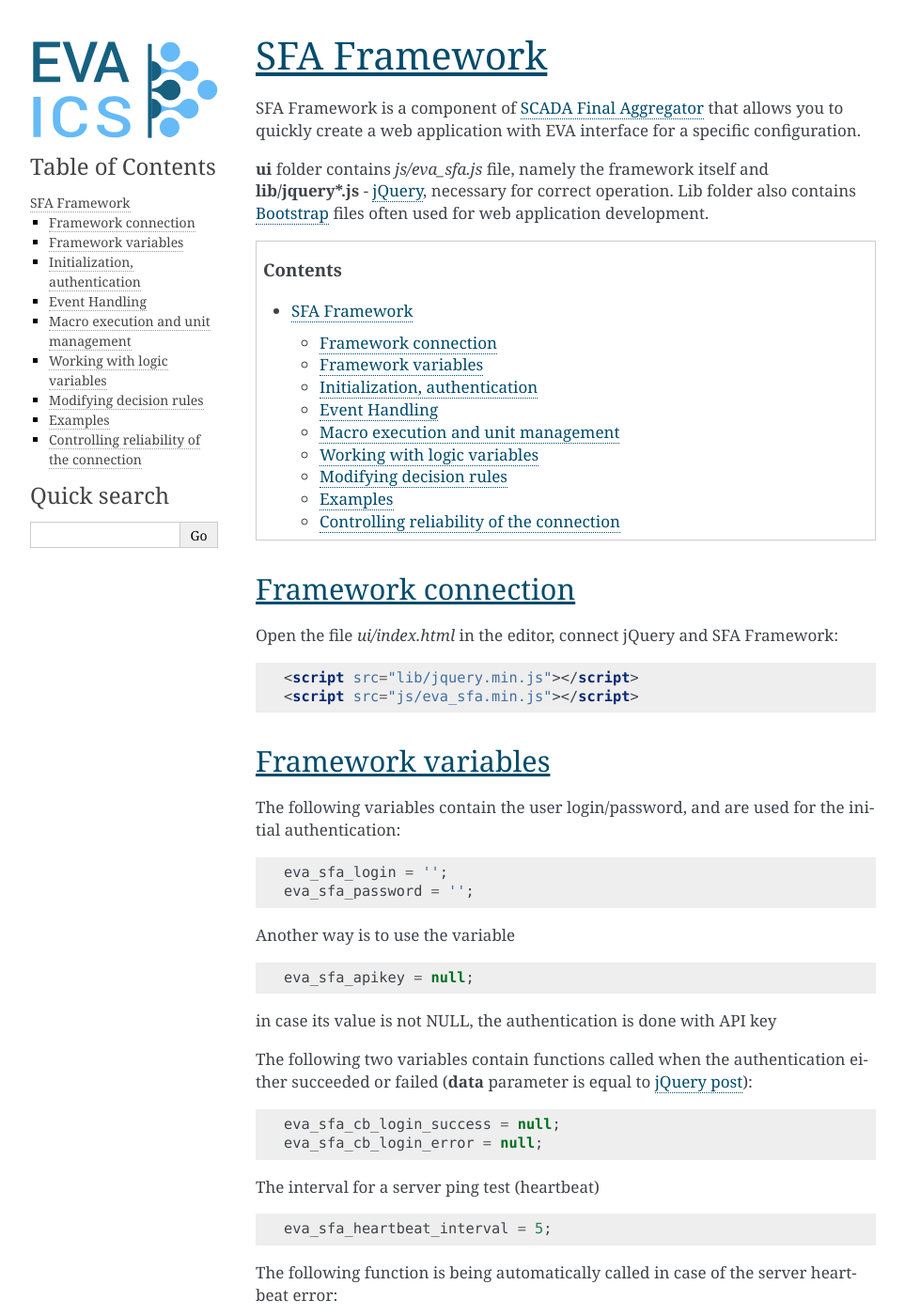
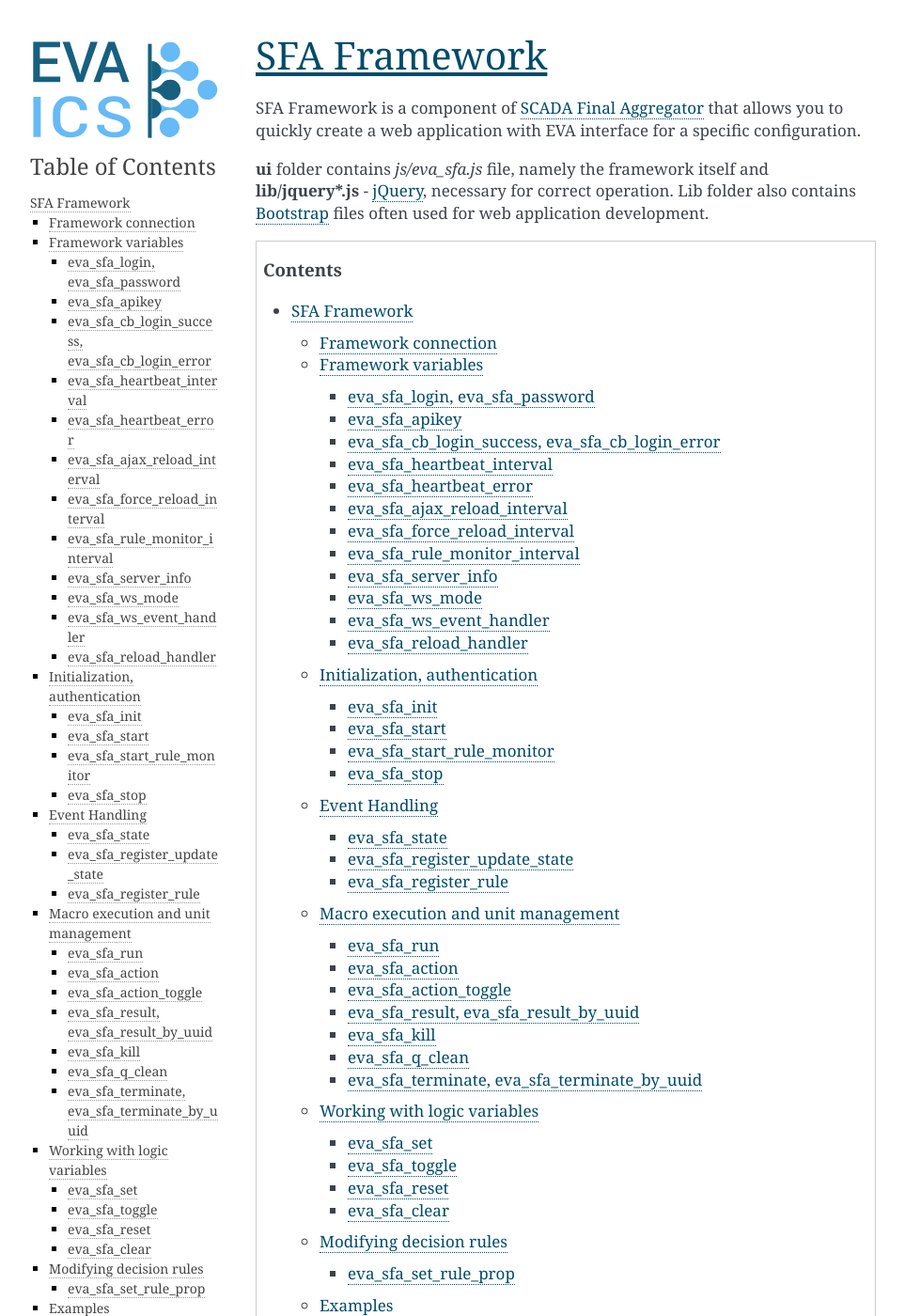
Before and after one commit to alttch/eva3, a Sphinx documentation site: the page built from doc/sfa/sfa_framework.rst, in a window 1280 px wide and 1400 px high. Shown: the whole window at 94% size, without its empty margins (148-1111 px from the left). Built offline with Sphinx 7.4.7, drawn with Linux system fonts in a browser that asks for light colours; some of the changed text lies outside the part shown.

Commit message:
sfa fw docs

```diff
--- a/doc/sfa/sfa_framework.rst
+++ b/doc/sfa/sfa_framework.rst
@@ -24,6 +24,9 @@ Open the file *ui/index.html* in the editor, connect jQuery and SFA Framework:
 Framework variables
 -------------------
 
+eva_sfa_login, eva_sfa_password
+~~~~~~~~~~~~~~~~~~~~~~~~~~~~~~~
+
 The following variables contain the user login/password, and are used for the
 initial authentication:
 
@@ -32,6 +35,9 @@ initial authentication:
     eva_sfa_login = '';
     eva_sfa_password = '';
 
+eva_sfa_apikey
+~~~~~~~~~~~~~~
+
 Another way is to use the variable
 
 .. code-block:: javascript
@@ -39,6 +45,9 @@ Another way is to use the variable
     eva_sfa_apikey = null;
 
 in case its value is not NULL, the authentication is done with API key
+
+eva_sfa_cb_login_success, eva_sfa_cb_login_error
+~~~~~~~~~~~~~~~~~~~~~~~~~~~~~~~~~~~~~~~~~~~~~~~~
 
 The following two variables contain functions called when the authentication
 either succeeded or failed (**data** parameter is equal to `jQuery post
@@ -49,11 +58,17 @@ either succeeded or failed (**data** parameter is equal to `jQuery post
     eva_sfa_cb_login_success = null;
     eva_sfa_cb_login_error = null;
 
+eva_sfa_heartbeat_interval
+~~~~~~~~~~~~~~~~~~~~~~~~~~
+
 The interval for a server ping test (heartbeat)
 
 .. code-block:: javascript
 
     eva_sfa_heartbeat_interval = 5;
+
+eva_sfa_heartbeat_error
+~~~~~~~~~~~~~~~~~~~~~~~
 
 The following function is being automatically called in case of the server
 heartbeat error:
@@ -66,11 +81,17 @@ The function is called with **data** parameter containing HTTP error data, or
 without parameter if such data is not available (e. g. the error occurred when
 attempting to send data via WebSocket).
 
+eva_sfa_ajax_reload_interval
+~~~~~~~~~~~~~~~~~~~~~~~~~~~~
+
 Interval (seconds) for updating data when framework is in AJAX mode:
 
 .. code-block:: javascript
 
     eva_sfa_ajax_reload_interval = 2;
+
+eva_sfa_force_reload_interval
+~~~~~~~~~~~~~~~~~~~~~~~~~~~~~
 
 The next variable forces ajax updates if if the framework is running in
 WebSocket mode. *0* value disables updating via AJAX completely, but it's
@@ -81,12 +102,18 @@ even if some websocket events are lost.
 
     eva_sfa_force_reload_interval = 5;
 
+eva_sfa_rule_monitor_interval
+~~~~~~~~~~~~~~~~~~~~~~~~~~~~~
+
 Interval (seconds) for updating settings of the :doc:`decision-making matrix
 rules</lm/decision_matrix>`. Rule settings are updated via AJAX only.
 
 .. code-block:: javascript
 
     eva_sfa_rule_monitor_interval = 60;
+
+eva_sfa_server_info
+~~~~~~~~~~~~~~~~~~~
 
 The next variable is updated by heartbeat and contains API **test** call
 results.  This variable may be used by the application to check whether the
@@ -97,6 +124,9 @@ is *null*.
 
     eva_sfa_server_info = null;
 
+eva_sfa_ws_mode
+~~~~~~~~~~~~~~~
+
 This variable sets the framework working mode. If its value is *true*, SFA
 framework operates via WebSocket, if false - via AJAX. This value is changed by
 :ref:`eva_sfa_init()<sf_init>` which tries to detect is the web browser web
@@ -106,6 +136,9 @@ initial framework initialization.
 .. code-block:: javascript
 
     eva_sfa_ws_mode = true;
+
+eva_sfa_ws_event_handler
+~~~~~~~~~~~~~~~~~~~~~~~~
 
 The next variable contains function processing WebSocket data. If the user
 declares this function, it should return *true* (in case the data processing is
@@ -118,13 +151,16 @@ function is called via **data** parameter with the event data set herein.
 
 .. _sfw_reload:
 
+eva_sfa_reload_handler
+~~~~~~~~~~~~~~~~~~~~~~
+
 This variable contains function which's called when :doc:`/sfa/sfa` asks
 connected clients to reload the interface. If you want the interface to handle
 the reload event, you must define this function.
 
 .. note::
 
-    reload event can be processed only when the framework works in a websocket
+    reload event can be processed only when the framework is in a websocket
     mode
 
 .. code-block:: javascript
@@ -136,13 +172,19 @@ the reload event, you must define this function.
 Initialization, authentication
 ------------------------------
 
+eva_sfa_init
+~~~~~~~~~~~~
+
 To initialize the framework run
 
 .. code-block:: javascript
 
     eva_sfa_init();
 
-then to start the framework, run
+eva_sfa_start
+~~~~~~~~~~~~~
+
+To start the framework, run
 
 .. code-block:: javascript
 
@@ -150,6 +192,9 @@ then to start the framework, run
 
 that will authorize the user and run the data update and event handling
 threads.
+
+eva_sfa_start_rule_monitor
+~~~~~~~~~~~~~~~~~~~~~~~~~~
 
 After the initialization succeeds, you may additionally start reloading of the
 :doc:`decision rules</lm/decision_matrix>`. The following function is not
@@ -159,6 +204,9 @@ called by init/start and you should call it separately:
 
     eva_sfa_start_rule_monitor();
 
+eva_sfa_stop
+~~~~~~~~~~~~
+
 To stop the framework, call:
 
 .. code-block:: javascript
@@ -167,6 +215,9 @@ To stop the framework, call:
 
 Event Handling
 --------------
+
+eva_sfa_state
+~~~~~~~~~~~~~
 
 To manually get :doc:`item</items>` state, use the function
 
@@ -178,6 +229,12 @@ where:
 
 * **oid** :doc:`item</items>` id in the following format:
   **type:group/item_id**, i.e. *sensor:env/temperature/temp1*
+
+The function returns **state** object or **undefined** if the item state is
+unknown.
+
+eva_sfa_register_update_state
+~~~~~~~~~~~~~~~~~~~~~~~~~~~~~
 
 When the new data is obtained from the server, the framework may run a
 specified functions to handle events. To register such function in the
@@ -194,6 +251,9 @@ where:
 * **cb** function which's called with **state** param containing the new item
   state data (**state.status**, **state.value** etc. equal to the regular state
   :doc:`notification event</notifiers>`.)
+
+eva_sfa_register_rule
+~~~~~~~~~~~~~~~~~~~~~
 
 Similarly, you can process the :doc:`decision rules</lm/decision_matrix>`
 settings. When rule params are changed, the framework runs the function
@@ -212,6 +272,9 @@ where:
 Macro execution and unit management
 -----------------------------------
 
+eva_sfa_run
+~~~~~~~~~~~
+
 To execute :doc:`macro</lm/macros>`, call the function:
 
 .. code-block:: javascript
@@ -223,6 +286,9 @@ other params are equal to LM API :ref:`run<lm_run>` function, and
 **cb_success**, **cb_error** - functions called when the access to API is
 either succeeded or failed. The functions are called with **data** param which
 contains the API response.
+
+eva_sfa_action
+~~~~~~~~~~~~~~
 
 To run the :ref:`unit<unit>` action, call the function:
 
@@ -236,11 +302,17 @@ Where unit_id - full unit id (*group/id*), other parameters are equal to UC API
 when the access to API is either succeeded or failed. The functions are called
 with **data** param which contains the API response.
 
-In case you want to switch unit status between *0* and *1*, call:
+eva_sfa_action_toggle
+~~~~~~~~~~~~~~~~~~~~~
+
+In case you want to switch :ref:`unit<unit>` status between *0* and *1*, call:
 
 .. code-block:: javascript
 
     eva_sfa_action_toggle(unit_id, wait, priority, uuid, cb_success, cb_error);
+
+eva_sfa_result, eva_sfa_result_by_uuid
+~~~~~~~~~~~~~~~~~~~~~~~~~~~~~~~~~~~~~~
 
 To obtain a result of the executed actions, use the functions:
 
@@ -249,17 +321,26 @@ To obtain a result of the executed actions, use the functions:
     eva_sfa_result(unit_id, g, s, cb_success, cb_error);
     eva_sfa_result_by_uuid(uuid, cb_success, cb_error);
 
+eva_sfa_kill
+~~~~~~~~~~~~
+
 Terminate unit action and clean up queued commands:
 
 .. code-block:: javascript
 
     eva_sfa_kill(unit_id, cb_success, cb_error);
 
+eva_sfa_q_clean
+~~~~~~~~~~~~~~~
+
 Clean unit action queue but keep the current action running:
 
 .. code-block:: javascript
 
     eva_sfa_q_clean(unit_id, cb_success, cb_error);
+
+eva_sfa_terminate, eva_sfa_terminate_by_uuid
+~~~~~~~~~~~~~~~~~~~~~~~~~~~~~~~~~~~~~~~~~~~~
 
 Terminate the current unit action either by unit id, or by action uuid:
 
@@ -271,11 +352,17 @@ Terminate the current unit action either by unit id, or by action uuid:
 Working with logic variables
 ----------------------------
 
+eva_sfa_set
+~~~~~~~~~~~
+
 To set the :ref:`logic variable<lvar>` status, use the function:
 
 .. code-block:: javascript
 
     eva_sfa_set(lvar_id, value, cb_success, cb_error);
+
+eva_sfa_toggle
+~~~~~~~~~~~~~~
 
 To switch lvar value between *0* and *1* use
 
@@ -283,11 +370,17 @@ To switch lvar value between *0* and *1* use
 
     eva_sfa_toggle(lvar_id, cb_success, cb_error);
 
+eva_sfa_reset
+~~~~~~~~~~~~~
+
 To reset lvar when used as a timer or flag:
 
 .. code-block:: javascript
 
     eva_sfa_reset(lvar_id, cb_success, cb_error);
+
+eva_sfa_clear
+~~~~~~~~~~~~~
 
 To clear lvar flag or stop the timer:
 
@@ -297,6 +390,9 @@ To clear lvar flag or stop the timer:
 
 Modifying decision rules
 ------------------------
+
+eva_sfa_set_rule_prop
+~~~~~~~~~~~~~~~~~~~~~
 
 To change :doc:`decision rules</lm/decision_matrix>` properties, call:
 
```
